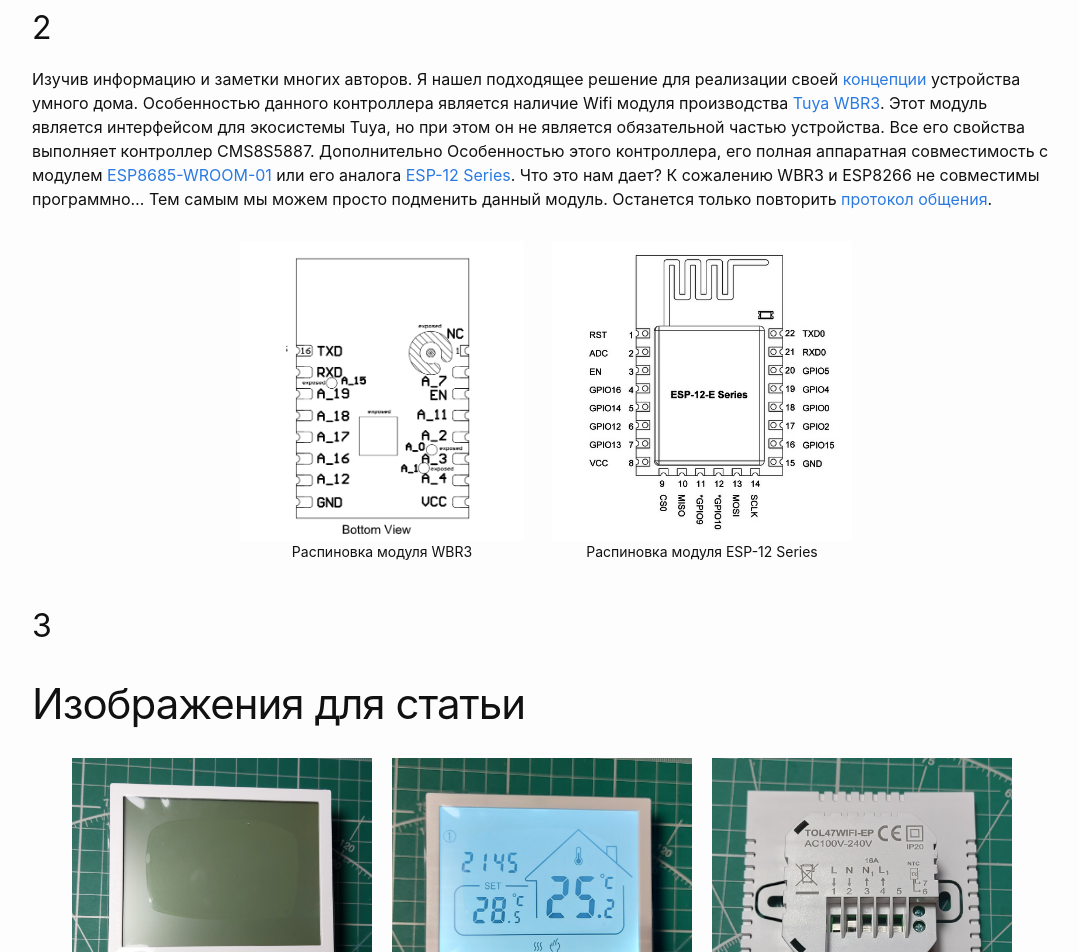
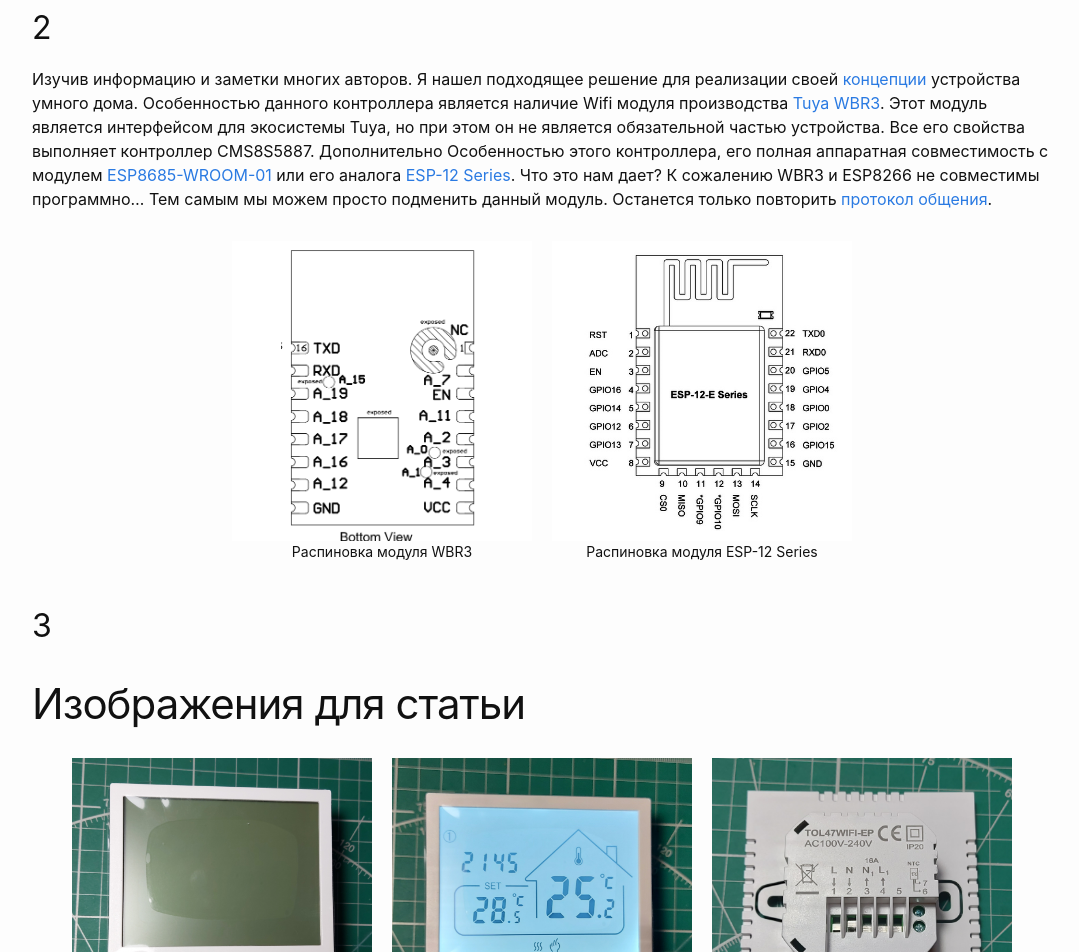
Before and after one commit to Enigma0960/enigma0960.github.io, a Jekyll site: the page built from _posts/2022-12-08-Thermostat-TOL47WIFIEP-part-1.md, in a window 1280 px wide. Shown: the part 470-1422 px from the top of the page, without its empty margins (98-1177 px from the left). Built offline with Jekyll 4.4.1, drawn with Linux system fonts in a browser that asks for light colours.

Commit message:
Fix scss stile and used image block

```diff
--- a/_posts/2022-12-08-Thermostat-TOL47WIFIEP-part-1.md
+++ b/_posts/2022-12-08-Thermostat-TOL47WIFIEP-part-1.md
@@ -10,71 +10,81 @@ tags: iot, smart-home, wifi, climate
 # Черновик!
 
 ## 1
-Для управления температурой на балконе я решил приобрести простой контроллер температуры. Мой выбор остановился на контроллере Beok Tuya TOL47WIFI-EP. Такой выбор был обусловлен его стилем, приятным экраном, и простым и понятным интерфейсов управления. Так же основным критерием выбора послужила экосистема Tuya (точнее устройства этой системы, подробнее далее).
+
+Для управления температурой на балконе я решил приобрести простой контроллер температуры. Мой выбор остановился на
+контроллере Beok Tuya TOL47WIFI-EP. Такой выбор был обусловлен его стилем, приятным экраном, и простым и понятным
+интерфейсов управления. Так же основным критерием выбора послужила экосистема Tuya (точнее устройства этой системы,
+подробнее далее).
 
 ## 2
-Изучив информацию и заметки многих авторов. Я нашел подходящее решение для реализации своей [концепции]({{ "/2022/12/06/Smart-home-concept.html" | relative_url }}) устройства умного дома. Особенностью данного контроллера является наличие Wifi модуля производства [Tuya WBR3](https://developer.tuya.com/en/docs/iot/wbr3-module-datasheet?id=K9dujs2k5nriy). Этот модуль является интерфейсом для экосистемы Tuya, но при этом он не является обязательной частью устройства. Все его свойства выполняет контроллер CMS8S5887. Дополнительно Особенностью этого контроллера, его полная аппаратная совместимость с модулем [ESP8685-WROOM-01](https://www.espressif.com/sites/default/files/documentation/esp8685-wroom-01_datasheet_en.pdf) или его аналога [ESP-12 Series](https://www.esp8266.com/wiki/doku.php?id=esp8266-module-family). Что это нам дает? К сожалению WBR3 и ESP8266 не совместимы программно... Тем самым мы можем просто подменить данный модуль. Останется только повторить [протокол общения](https://developer.tuya.com/en/docs/iot/tuya-cloud-universal-serial-port-access-protocol?id=K9hhi0xxtn9cb).
 
-<div class="image-line contain">
-    <figure>
-        <img src="/posts/TOL47WIFIEP/WBR3.png" alt="Модуль WBR3">
-        <figcaption>Распиновка модуля WBR3</figcaption>
-    </figure>
-    <figure>
-        <img src="/posts/TOL47WIFIEP/ESP12.png" alt="Модуль ESP-12 Series">
-        <figcaption>Распиновка модуля ESP-12 Series</figcaption>
-    </figure>
-</div>
+Изучив информацию и заметки многих авторов. Я нашел подходящее решение для реализации своей [концепции]({{ "
+/2022/12/06/Smart-home-concept.html" | relative_url }}) устройства умного дома. Особенностью данного контроллера
+является наличие Wifi модуля
+производства [Tuya WBR3](https://developer.tuya.com/en/docs/iot/wbr3-module-datasheet?id=K9dujs2k5nriy). Этот модуль
+является интерфейсом для экосистемы Tuya, но при этом он не является обязательной частью устройства. Все его свойства
+выполняет контроллер CMS8S5887. Дополнительно Особенностью этого контроллера, его полная аппаратная совместимость с
+модулем [ESP8685-WROOM-01](https://www.espressif.com/sites/default/files/documentation/esp8685-wroom-01_datasheet_en.pdf)
+или его аналога [ESP-12 Series](https://www.esp8266.com/wiki/doku.php?id=esp8266-module-family). Что это нам дает? К
+сожалению WBR3 и ESP8266 не совместимы программно... Тем самым мы можем просто подменить данный модуль. Останется только
+повторить [протокол общения](https://developer.tuya.com/en/docs/iot/tuya-cloud-universal-serial-port-access-protocol?id=K9hhi0xxtn9cb).
+
+{% imageblock %}
+- url: /posts/TOL47WIFIEP/WBR3.png
+  alt: Модуль WBR3
+  des: Распиновка модуля WBR3
+
+- url: /posts/TOL47WIFIEP/ESP12.png
+  alt: Модуль ESP-12 Series
+  des: Распиновка модуля ESP-12 Series
+{% endimageblock %}
 
 ## 3
 
 # Изображения для статьи
 
-<div class="image-line">
-    <figure>
-        <img src="/posts/TOL47WIFIEP/device-appearance-1.jpg" alt="Внешний вид устройства">
-        <figcaption>Лицевая панель в выключенном состояние</figcaption>
-    </figure>
-    <figure>
-        <img src="/posts/TOL47WIFIEP/device-appearance-2.jpg" alt="Внешний вид устройства">
-        <figcaption>Лицевая панель во включенном состояние</figcaption>
-    </figure>
-    <figure>
-        <img src="/posts/TOL47WIFIEP/device-appearance-3.jpg" alt="Внешний вид устройства">
-        <figcaption>Задняя сторона устройства с клемами подключения</figcaption>
-    </figure>
-</div>
+
+{% imageblock %}
+- url: /posts/TOL47WIFIEP/device-appearance-1.jpg
+  alt: Внешний вид устройства
+  des: Лицевая панель в выключенном состояние
+
+- url: /posts/TOL47WIFIEP/device-appearance-2.jpg
+  alt: Внешний вид устройства
+  des: Лицевая панель во включенном состояние
+
+- url: /posts/TOL47WIFIEP/device-appearance-3.jpg
+  alt: Внешний вид устройства
+  des: Задняя сторона устройства с клемами подключения
+{% endimageblock %}
 
 
-<div class="image-line">
-    <figure>
-        <img src="/posts/TOL47WIFIEP/internal-organization-1.jpg" alt="Внутреннее устройство">
-        <figcaption>Внутреннее устройство</figcaption>
-    </figure>
-</div>
+{% imageblock %}
+- url: /posts/TOL47WIFIEP/internal-organization-1.jpg
+  alt: Внутреннее устройство
+  des: Внутреннее устройство
+{% endimageblock %}
 
-<div class="image-line">
-    <figure>
-        <img src="/posts/TOL47WIFIEP/main-board-.jpg" alt="Основная плата устройства">
-        <figcaption>Плата устройства</figcaption>
-    </figure>
-    <figure>
-        <img src="/posts/TOL47WIFIEP/main-board-2.jpg" alt="Внешний вид устройства">
-        <figcaption>MCU контроллер CMS8S5887</figcaption>
-    </figure>
-</div>
+{% imageblock %}
+- url: /posts/TOL47WIFIEP/main-board-1.jpg
+  alt: Основная плата устройства
+  des: Плата устройства
 
-<div class="image-line">
-    <figure>
-        <img src="/posts/TOL47WIFIEP/power-unit-1.jpg" alt="Внешний вид устройства">
-        <figcaption>Источник питания при открытии устройства</figcaption>
-    </figure>
-    <figure>
-        <img src="/posts/TOL47WIFIEP/power-unit-2.jpg" alt="Источник питания">
-        <figcaption>Источник питания, разъемы и реле</figcaption>
-    </figure>
-    <figure>
-        <img src="/posts/TOL47WIFIEP/power-unit-3.jpg" alt="Внешний вид устройства">
-        <figcaption>Обратная сторона источника питания</figcaption>
-    </figure>
-</div>
+- url: /posts/TOL47WIFIEP/main-board-2.jpg
+  alt: Основная плата устройства
+  des: MCU контроллер CMS8S5887
+{% endimageblock %}
+
+{% imageblock %}
+- url: /posts/TOL47WIFIEP/power-unit-1.jpg
+  alt: Источник питания
+  des: Источник питания при открытии устройства
+
+- url: /posts/TOL47WIFIEP/power-unit-2.jpg
+  alt: Источник питания
+  des: Источник питания, разъемы и реле
+
+- url: /posts/TOL47WIFIEP/power-unit-3.jpg
+  alt: Источник питания
+  des: Обратная сторона источника питания
+{% endimageblock %}
--- a/_sass/minima/_base.scss
+++ b/_sass/minima/_base.scss
@@ -43,7 +43,7 @@ h1, h2, h3, h4, h5, h6,
 p, blockquote, pre,
 ul, ol, dl, figure,
 %vertical-rhythm {
-  margin-bottom: $spacing-unit / 2;
+  margin-bottom: calc($spacing-unit / 2);
 }
 
 hr {
@@ -140,7 +140,7 @@ a {
 blockquote {
   color: $brand-color;
   border-left: 4px solid $border-color-01;
-  padding-left: $spacing-unit / 2;
+  padding-left: calc($spacing-unit / 2);
   @include relative-font-size(1.125);
   font-style: italic;
 
@@ -201,8 +201,8 @@ pre {
   max-width: calc(#{$content-width} - (#{$spacing-unit}));
   margin-right: auto;
   margin-left: auto;
-  padding-right: $spacing-unit / 2;
-  padding-left: $spacing-unit / 2;
+  padding-right: calc($spacing-unit / 2);
+  padding-left: calc($spacing-unit / 2);
   @extend %clearfix;
 
   @media screen and (min-width: $on-large) {
@@ -262,7 +262,7 @@ table {
     }
   }
   th, td {
-    padding: ($spacing-unit / 3) ($spacing-unit / 2);
+    padding: calc($spacing-unit / 3) calc($spacing-unit / 2);
   }
   th {
     background-color: $table-header-bg-color;
--- a/_sass/minima/_layout.scss
+++ b/_sass/minima/_layout.scss
@@ -31,7 +31,7 @@
 .site-nav {
   position: absolute;
   top: 9px;
-  right: $spacing-unit / 2;
+  right: calc($spacing-unit / 2);
   background-color: $background-color;
   border: 1px solid $border-color-01;
   border-radius: 5px;
@@ -128,7 +128,7 @@
 
 .footer-heading {
   @include relative-font-size(1.125);
-  margin-bottom: $spacing-unit / 2;
+  margin-bottom: calc($spacing-unit / 2);
 }
 
 .feed-subscribe .svg-icon {
@@ -148,7 +148,7 @@
 }
 
 .footer-col {
-  margin-bottom: $spacing-unit / 2;
+  margin-bottom: calc($spacing-unit / 2);
 }
 
 .footer-col-1,
@@ -181,16 +181,16 @@
 
   .footer-col {
     width: calc(100% - (#{$spacing-unit} / 2));
-    padding: 0 ($spacing-unit / 2);
+    padding: 0 calc($spacing-unit / 2);
 
     &:first-child {
-      padding-right: $spacing-unit / 2;
+      padding-right: calc($spacing-unit / 2);
       padding-left: 0;
     }
 
     &:last-child {
       padding-right: 0;
-      padding-left: $spacing-unit / 2;
+      padding-left: calc($spacing-unit / 2);
     }
   }
 }
@@ -318,7 +318,7 @@
     }
     div {
       display: block;
-      padding: $spacing-unit / 4;
+      padding: calc($spacing-unit / 4);
       border: 1px solid transparent;
 
       &.pager-edge {
```
